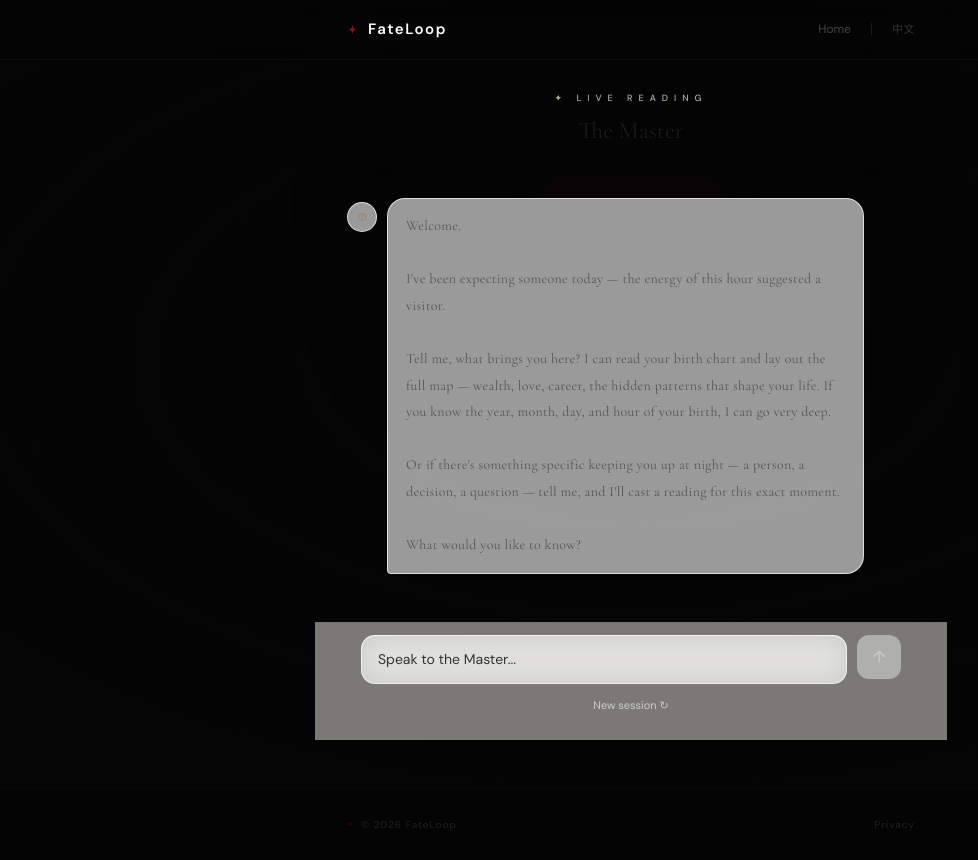
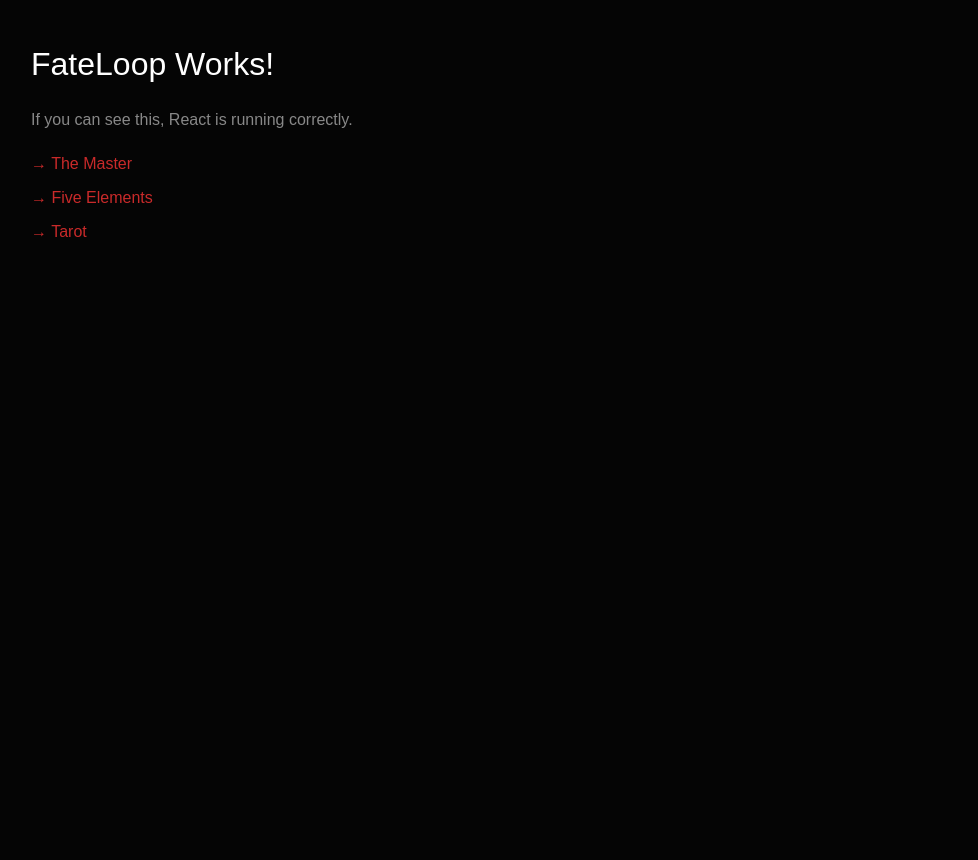
Before and after one commit to Kari-Lee/Fate-loop, a React (Vite) app: page /master in a window 1280 px wide. Shown: the whole page, without its empty margins (9-987 px from the left). After the commit the page ends 800 px from the top, so only its background shows below. Built offline with nearby package versions, Linux system fonts and the light colour scheme.

Commit message:
test: minimal page

```diff
--- a/index.html
+++ b/index.html
@@ -5,18 +5,34 @@
     <link rel="icon" type="image/svg+xml" href="/favicon.svg" />
     <meta name="viewport" content="width=device-width, initial-scale=1.0, maximum-scale=1.0, user-scalable=no" />
     <title>FateLoop — AI × Chinese Mysticism</title>
-    <meta name="description" content="AI-powered relationship analysis meets ancient Chinese wisdom. Attachment style quiz, Five Elements love match, Chinese Zodiac compatibility, tarot. Decode every word." />
+    <meta name="description" content="AI-powered relationship analysis meets ancient Chinese wisdom." />
     <meta property="og:title" content="FateLoop — AI × Chinese Mysticism" />
-    <meta property="og:description" content="AI relationship analysis meets Five Elements, Chinese Zodiac, and Tarot. Find out what's really going on." />
     <meta property="og:type" content="website" />
     <meta name="twitter:card" content="summary_large_image" />
-    <meta name="twitter:title" content="FateLoop — Decode Every Word" />
     <link rel="preconnect" href="https://fonts.googleapis.com" />
     <link rel="preconnect" href="https://fonts.gstatic.com" crossorigin />
-    <link href="https://fonts.googleapis.com/css2?family=Cormorant+Garamond:ital,wght@0,400;0,600;0,700;1,400&family=DM+Sans:wght@400;500;600;700&family=Noto+Serif+SC:wght@200;400;700&display=swap" rel="stylesheet" />
+    <link href="https://fonts.googleapis.com/css2?family=Cormorant+Garamond:ital,wght@0,300;0,400;0,500;1,300&family=DM+Sans:wght@400;500;600;700&display=swap" rel="stylesheet" />
+    <style>
+      #loading-fallback {
+        position: fixed; inset: 0; background: #050505;
+        display: flex; align-items: center; justify-content: center;
+        font-family: 'DM Sans', sans-serif; color: #444; font-size: 13px;
+        z-index: 9999;
+      }
+    </style>
   </head>
   <body>
     <div id="root"></div>
+    <div id="loading-fallback">Loading FateLoop...</div>
     <script type="module" src="/src/main.jsx"></script>
+    <script>
+      // Hide loading text once React mounts
+      window.addEventListener('load', function() {
+        setTimeout(function() {
+          var el = document.getElementById('loading-fallback');
+          if (el) el.style.display = 'none';
+        }, 3000);
+      });
+    </script>
   </body>
 </html>
--- a/src/App.jsx
+++ b/src/App.jsx
@@ -1,34 +1,25 @@
-import { BrowserRouter, Routes, Route } from "react-router-dom";
-import Layout from "./components/Layout";
-import Home from "./pages/Home";
-import Elements from "./pages/Elements";
-import ZodiacMatch from "./pages/ZodiacMatch";
-import MeiHua from "./pages/MeiHua";
-import Master from "./pages/Master";
-import Tarot from "./pages/Tarot";
-import Qian from "./pages/Qian";
-import Bazi from "./pages/Bazi";
-import Fortune from "./pages/Fortune";
-import Privacy from "./pages/Privacy";
-import NotFound from "./pages/NotFound";
+import { BrowserRouter, Routes, Route, Link } from "react-router-dom";
+
+function TestHome() {
+  return (
+    <div style={{ background: "#050505", color: "#FFF", minHeight: "100vh", padding: 40, fontFamily: "sans-serif" }}>
+      <h1 style={{ fontSize: 32, marginBottom: 20 }}>FateLoop Works!</h1>
+      <p style={{ color: "#888", marginBottom: 20 }}>If you can see this, React is running correctly.</p>
+      <div style={{ display: "flex", flexDirection: "column", gap: 10 }}>
+        <Link to="/master" style={{ color: "#C92A2A" }}>→ The Master</Link>
+        <Link to="/elements" style={{ color: "#C92A2A" }}>→ Five Elements</Link>
+        <Link to="/tarot" style={{ color: "#C92A2A" }}>→ Tarot</Link>
+      </div>
+    </div>
+  );
+}
 
 export default function App() {
   return (
     <BrowserRouter>
       <Routes>
-        <Route element={<Layout />}>
-          <Route index element={<Home />} />
-          <Route path="master" element={<Master />} />
-          <Route path="elements" element={<Elements />} />
-          <Route path="zodiac" element={<ZodiacMatch />} />
-          <Route path="meihua" element={<MeiHua />} />
-          <Route path="tarot" element={<Tarot />} />
-          <Route path="qian" element={<Qian />} />
-          <Route path="bazi" element={<Bazi />} />
-          <Route path="fortune" element={<Fortune />} />
-          <Route path="privacy" element={<Privacy />} />
-          <Route path="*" element={<NotFound />} />
-        </Route>
+        <Route path="/" element={<TestHome />} />
+        <Route path="*" element={<TestHome />} />
       </Routes>
     </BrowserRouter>
   );
```
